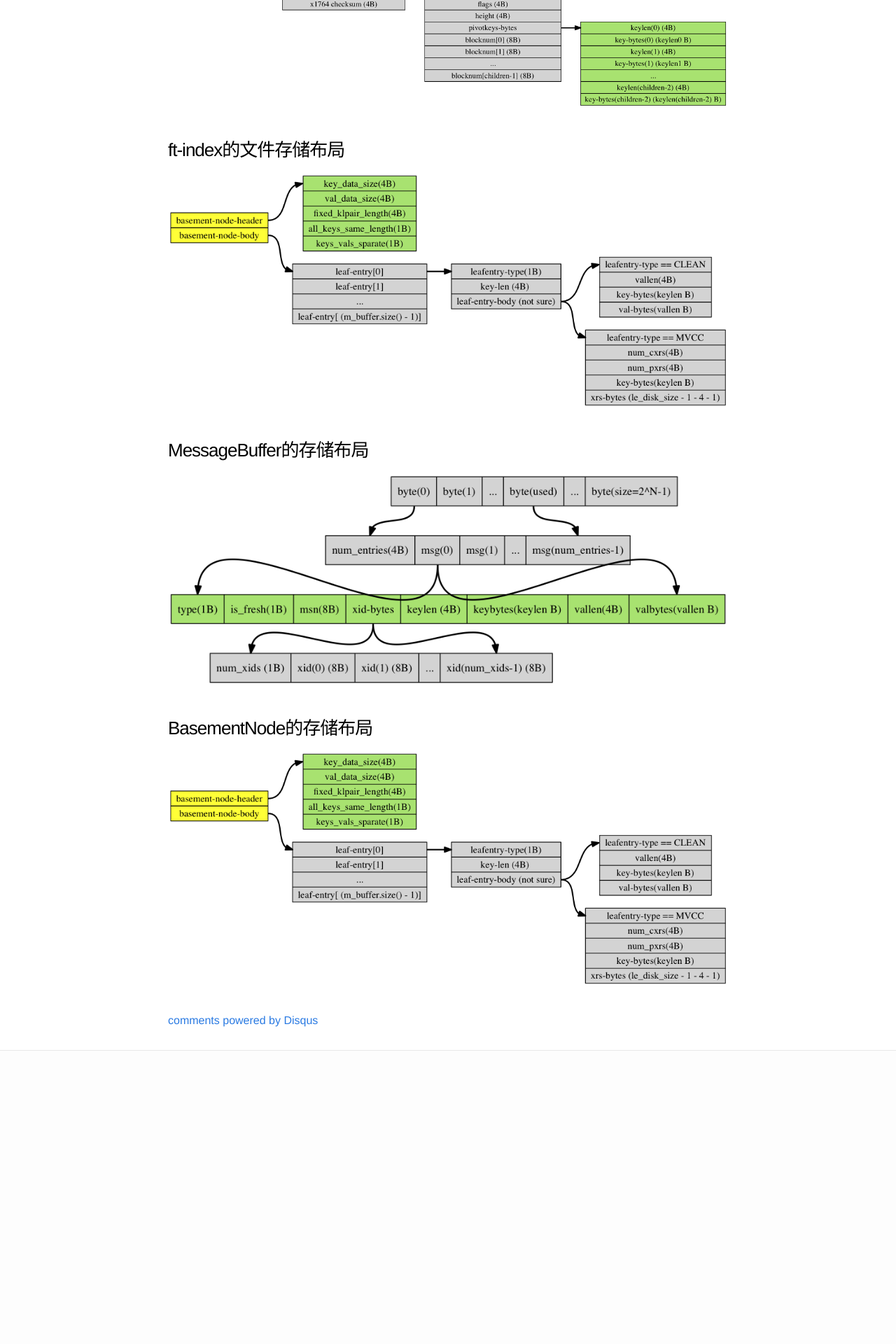
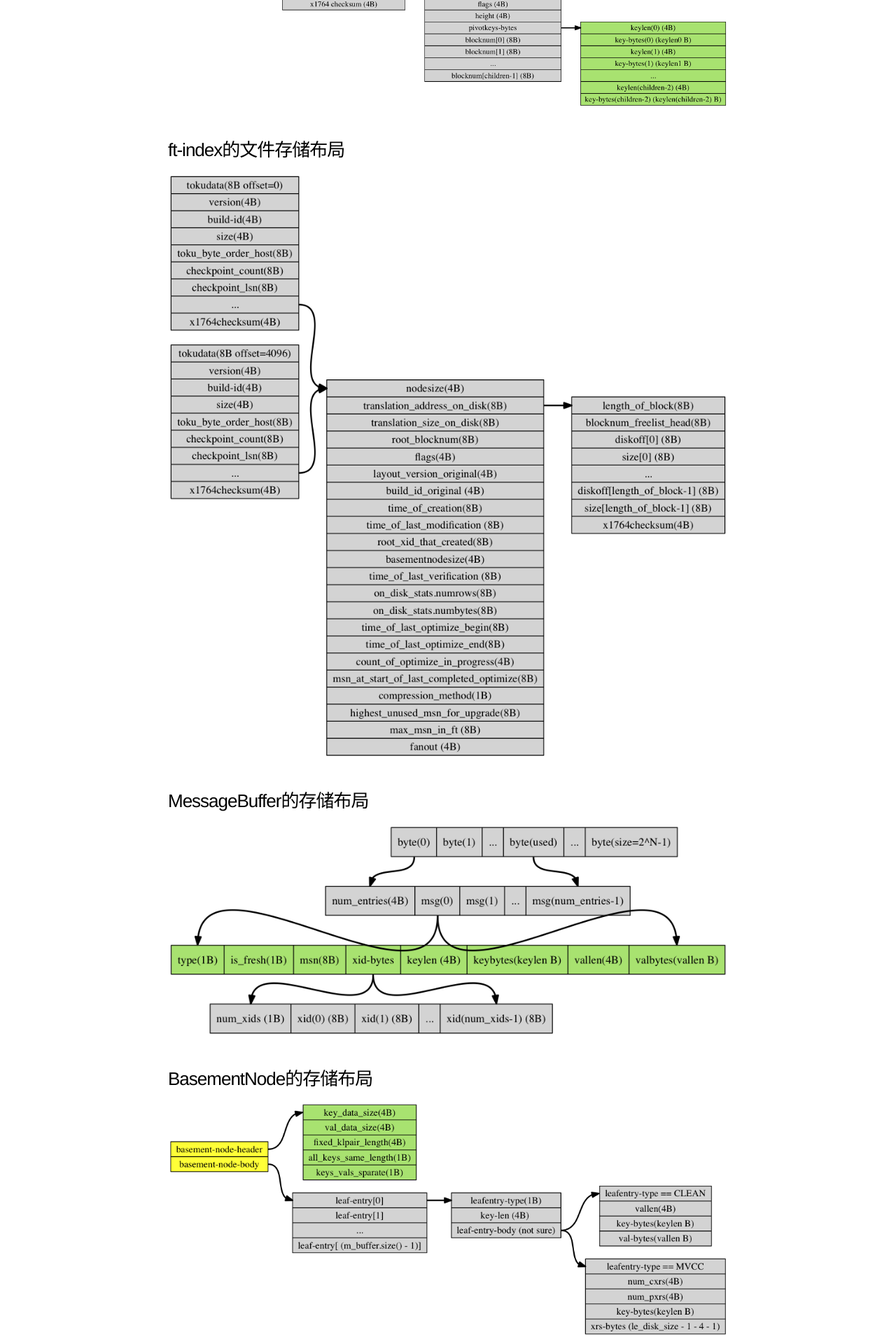
Before and after one commit to SteNicholas/openinx.github.io, a Jekyll site: the page built from _posts/2015-12-02-ft-layout.md, in a window 1280 px wide. Shown: the part 543-2463 px from the top of the page at 70% size. Built offline with Jekyll 4.4.1, drawn with Linux system fonts in a browser that asks for light colours; Markdown is read by kramdown in place of the engine named in the settings; comment, search, counter and statistics services are not loaded; before the commit the page ends 2104 px from its top, so only the background shows below that.

Commit message:
implement ft-header layout

```diff
--- a/_posts/2015-12-02-ft-layout.md
+++ b/_posts/2015-12-02-ft-layout.md
@@ -15,7 +15,7 @@ tags: [database, mysql, 存储引擎，ft-index, 分形树, 算法, TokuDB]
 
 ### ft-index的文件存储布局
 
-<img src="/images/graphviz/basement-node-format.dot.png" width="100%">
+<img src="/images/graphviz/ft-file-header-format.dot.png" width="100%">
 
 
 ### MessageBuffer的存储布局
```
Also changed, not shown: images/graphviz/ft-file-format.dot.png (deleted), images/graphviz/ft-file-header-format.dot.png (added), images/graphviz/ft-index-struct.dot.png (deleted), 3 other files.
